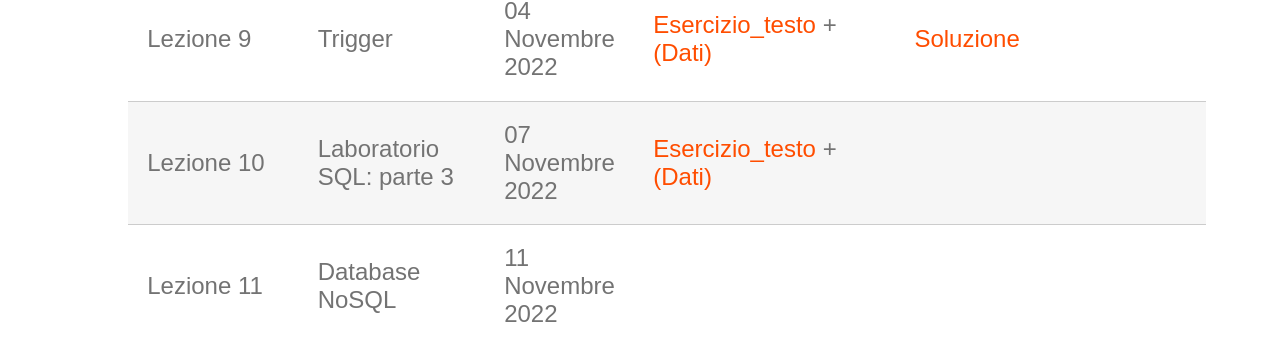
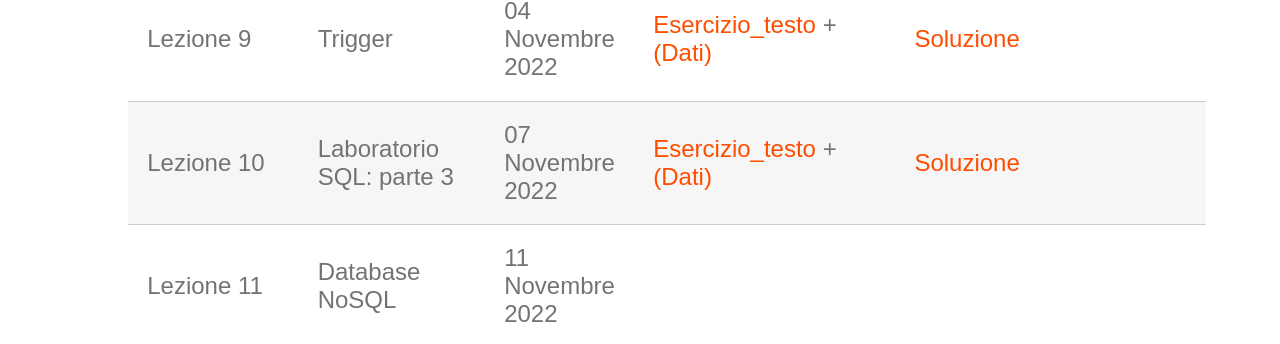
Before and after one commit to perceivelab/database-course, a Jekyll site: the page built from lezioni.md, in a window 1280 px wide and 900 px high, scrolled down 1493 px. Shown: the part 111-455 px from the top of the window. Built offline with Jekyll 4.4.1, drawn with Linux system fonts in a browser that asks for light colours; our own code applies the rules of GitHub Pages for plain Markdown files.

Commit message:
Update lezioni.md

```diff
--- a/lezioni.md
+++ b/lezioni.md
@@ -17,7 +17,7 @@
 | Lezione 7  | Laboratorio SQL: parte 1                 | 24 Ottobre 2022   | [Esercitazione1_testo](https://drive.google.com/file/d/1U7OOJdAS7KO35V79Vkql-YpQXpWCPwRe/view?usp=sharing) [(+dati)](https://drive.google.com/file/d/122AD9a5xM8PO9B2fIntYr81e0XD-PYM0/view?usp=sharing) [Esercitazione2_testo](https://drive.google.com/file/d/1lpOeANRIWdL4h5ZbLlucaei8sS1Z3sCH/view?usp=sharing) [Esercitazione3_testo](https://drive.google.com/file/d/1UBj_yDPDhH0sH9tkBtHdZI0sey8b-94q/view?usp=sharing) [(+dati)](https://drive.google.com/file/d/1Lso_VbmuBDzh7EZmy8xklQM3Bns2T-Uf/view?usp=sharing) [Esercitazione4_testo](https://drive.google.com/file/d/1kx_pa-Yqc9-CLwG40t6fspy2g8xAlcDF/view?usp=sharing) [(+dati)](https://drive.google.com/file/d/1eONZZMamy96_n-DegvjfJ5yCibyUjeG5/view?usp=sharing)                    | [Esercitazione1_soluzione](https://drive.google.com/file/d/1p-mm4RzjTjfpVHwOzRGYKUhoqb7TLbB7/view?usp=sharing) [Esercitazione2_soluzione](https://drive.google.com/file/d/1sPkRf2ccJSsraYdD0l4YrZb3Ez7jEIkj/view?usp=sharing) [Esercitazione3_soluzione](https://drive.google.com/file/d/1oIO4nZcUjdeIPyhyiAjkA2sRAOsOya-k/view?usp=sharing) [Esercitazione4_soluzione](https://drive.google.com/file/d/1uu7KEYAfEzZPhewKmPiGe_MGt1cZvxsp/view?usp=sharing)         |
 | Lezione 8  | Laboratorio SQL: parte 2                 | 28 Ottobre 2022   | [Testo](https://drive.google.com/file/d/10TcOD8hcc9jl-LfiqNhUKGGWNrj6JKLt/view?usp=sharing) [(+dati)](https://drive.google.com/file/d/1eH-Y5O6zLPLvV3c3H4qK0SrZj5J58Ld_/view?usp=sharing)                       | [Soluzione](https://drive.google.com/file/d/1jXxiKd2K7mXKNMIn2Ie4CsNWnky-hbhs/view?usp=sharing)            |
 | Lezione 9 | Trigger                                   | 04 Novembre 2022  |  [Esercizio_testo](https://drive.google.com/file/d/1JpWTeehVDmm1EeO4l68mk74Y5I5KFLmv/view?usp=sharing) + [(Dati)](https://drive.google.com/file/d/17eOXx23Ur7ZIt_nNAMag4D53BlBiAU9z/view?usp=sharing)                       |     [Soluzione](https://drive.google.com/file/d/1LF4up44RX9ha5N1Vi_PxEgM3zd9VucNy/view?usp=sharing)         |
-| Lezione 10 | Laboratorio SQL: parte 3                 | 07 Novembre 2022  |    [Esercizio_testo](https://drive.google.com/file/d/1pbttccp4-NdnaE90PqPlc-5KEhYKgs4V/view?usp=sharing) + [(Dati)](https://drive.google.com/file/d/1dTAEG8rbLhUP7Gpno-ZeZBgRbVninQAp/view?usp=sharing) |             |
+| Lezione 10 | Laboratorio SQL: parte 3                 | 07 Novembre 2022  |    [Esercizio_testo](https://drive.google.com/file/d/1pbttccp4-NdnaE90PqPlc-5KEhYKgs4V/view?usp=sharing) + [(Dati)](https://drive.google.com/file/d/1dTAEG8rbLhUP7Gpno-ZeZBgRbVninQAp/view?usp=sharing) |     [Soluzione](https://drive.google.com/file/d/1FotFkD1SmioulpLCG5zzqGiOP32TVolV/view?usp=sharing)        |
 | Lezione 11 | Database NoSQL                           | 11 Novembre 2022  |                         |             |
 |            | Simulazione prova in itinere             | 11 Novembre 2022  |                         |             |
 | Lezione 12 | Operatori NoSQL                          | 14 Novembre 2022  |                         |             |
```
